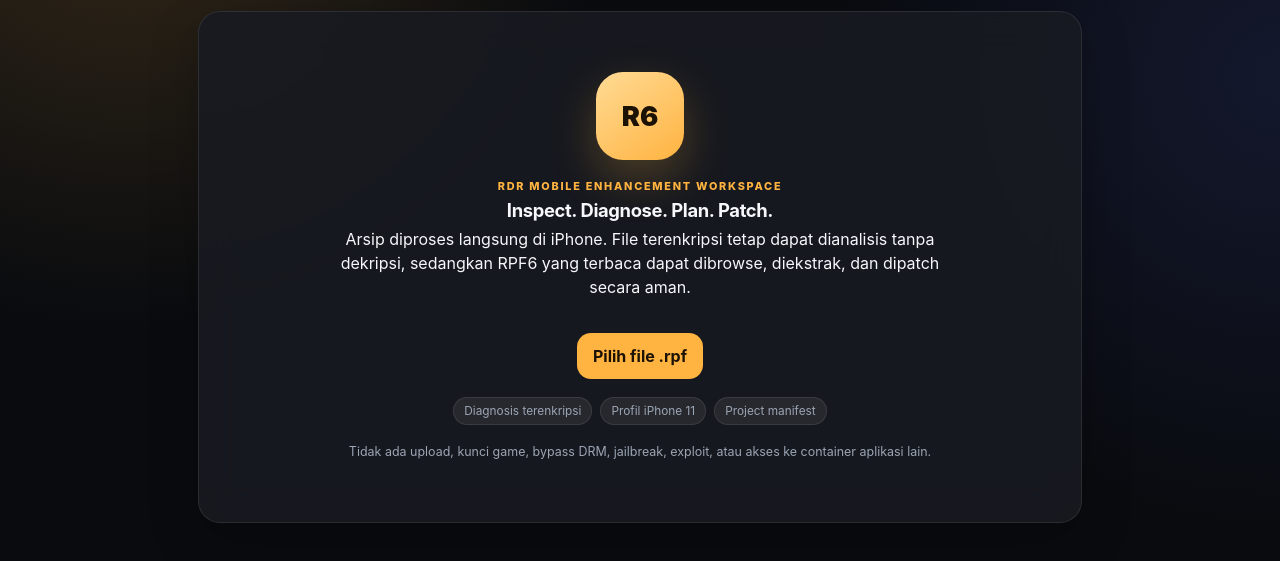
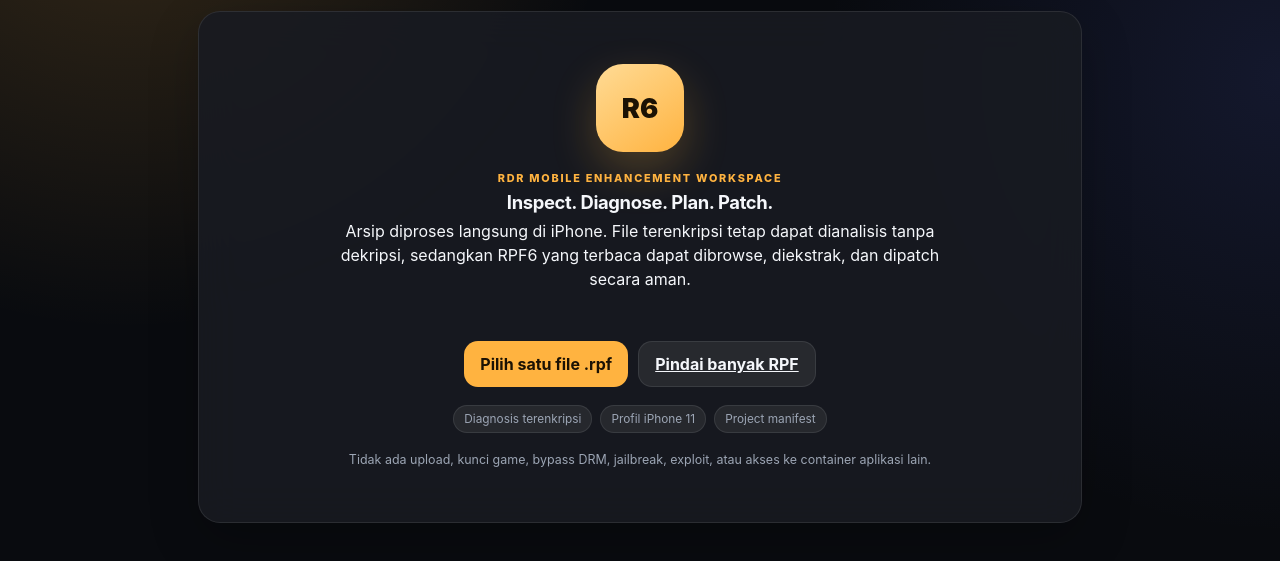
Before and after one commit to drmacze/DLavie-Patches, a website with bundled scripts: page rpf6-pocket-web/index.html in a window 1280 px wide. Shown: the part 83-644 px from the top of the page. Built offline with nearby package versions, Linux system fonts and the light colour scheme.

Commit message:
feat: add batch scan entry points

```diff
--- a/rpf6-pocket-web/index.html
+++ b/rpf6-pocket-web/index.html
@@ -31,10 +31,13 @@
         <h2>Inspect. Diagnose. Plan. Patch.</h2>
         <p>Arsip diproses langsung di iPhone. File terenkripsi tetap dapat dianalisis tanpa dekripsi, sedangkan RPF6 yang terbaca dapat dibrowse, diekstrak, dan dipatch secara aman.</p>
       </div>
-      <label class="primary-button file-button">
-        Pilih file .rpf
-        <input id="archiveInput" type="file" accept=".rpf,application/octet-stream" hidden>
-      </label>
+      <div class="button-row hero-actions">
+        <label class="primary-button file-button">
+          Pilih satu file .rpf
+          <input id="archiveInput" type="file" accept=".rpf,application/octet-stream" hidden>
+        </label>
+        <a class="secondary-button button-link" href="./batch.html">Pindai banyak RPF</a>
+      </div>
       <div class="hero-points" aria-label="Fitur utama">
         <span>Diagnosis terenkripsi</span>
         <span>Profil iPhone 11</span>
@@ -54,6 +57,7 @@
           <span id="archiveStatus" class="status-badge">—</span>
         </div>
         <div class="summary-actions">
+          <a class="secondary-button button-link" href="./batch.html">Batch scan</a>
           <label id="namesButton" class="secondary-button file-button">
             Names.txt
             <input id="namesInput" type="file" accept=".txt,text/plain" hidden>
```
